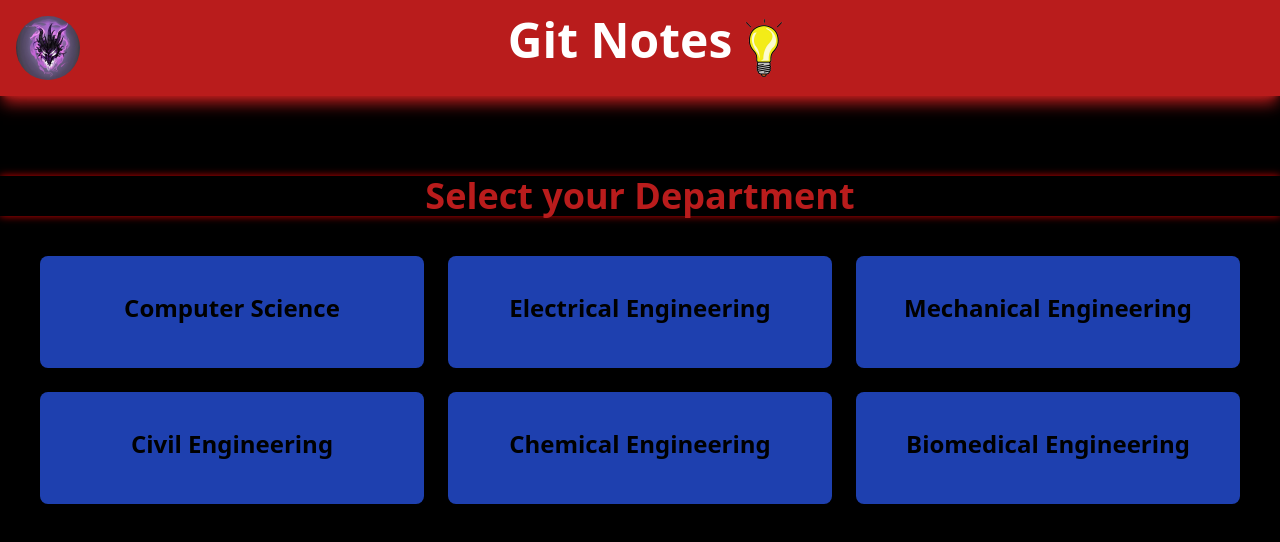
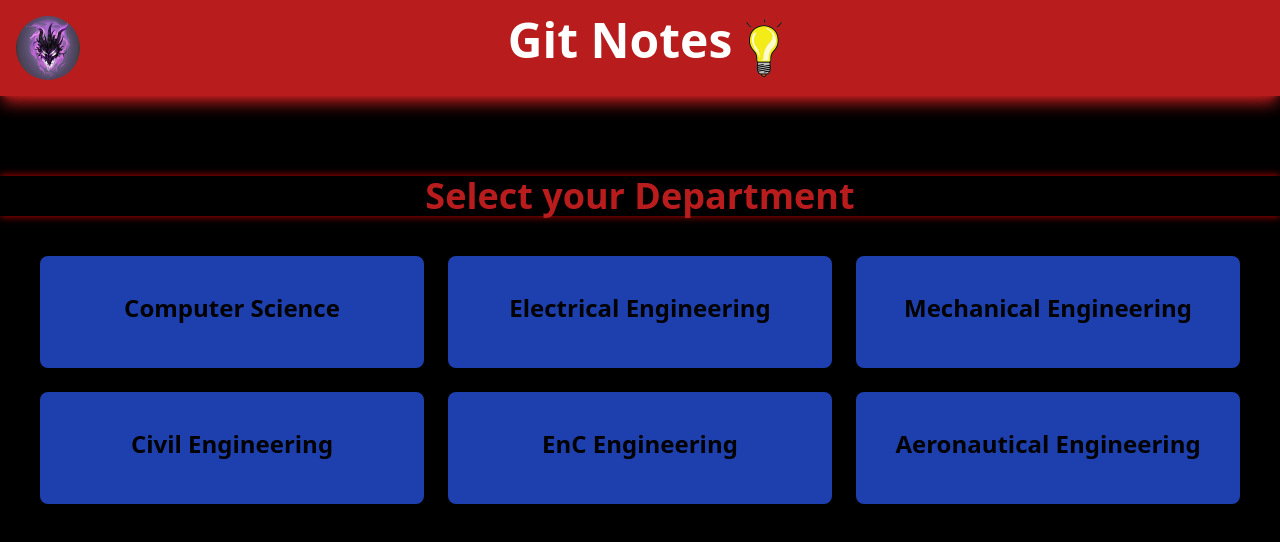
Before and after one commit to sigma390/Git-Notes, a React (Vite) app in the folder Git-Notes/: page / in a window 1280 px wide. Shown: the top 542 px of the page. Built offline with nearby package versions, Linux system fonts and the light colour scheme.

Commit message:
Updated Landing Component!!!

```diff
--- a/Git-Notes/src/Components/Landing.tsx
+++ b/Git-Notes/src/Components/Landing.tsx
@@ -1,4 +1,5 @@
 import React from 'react';
+import {useNavigate} from "react-router-dom";
 
 interface DepartmentCardProps {
   department: string;
@@ -16,13 +17,16 @@ const DepartmentCard: React.FC<DepartmentCardProps> = ({ department, onClick })
 };
 
 const departments: string[] = ['Computer Science', 'Electrical Engineering',
- 'Mechanical Engineering', 'Civil Engineering', 'Chemical Engineering',
- 'Biomedical Engineering'];
+ 'Mechanical Engineering', 'Civil Engineering', 'EnC Engineering',
+ 'Aeronautical Engineering'];
 
 const Landing: React.FC = () => {
-  const handleDepartmentClick = (department: string) => {
+  const navigate= useNavigate();
+  const handleDepartmentClick = () => {
     // Handle department click event
-    console.log(`Selected department: ${department}`);
+
+  // Navigate to '/Semester' with the selected department as a parameter
+  navigate(`/Semester/`);
   };
 
   return (
```
